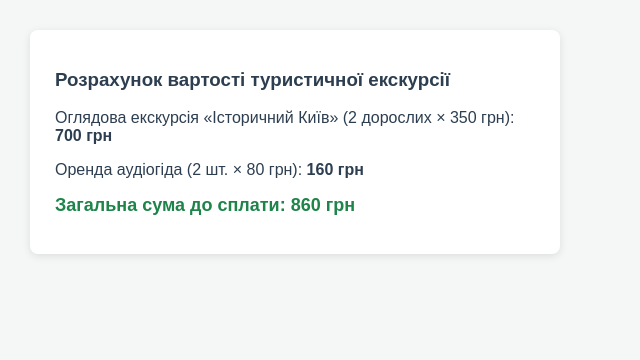
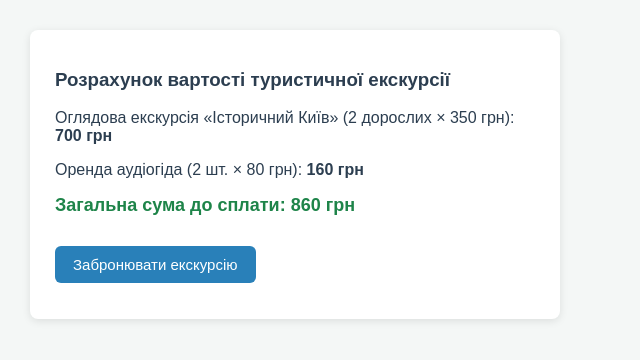
Before and after one commit to valmqww/tour-excursions-12, a plain HTML site: page index.html in a window 1280 px wide. Shown: the whole page, without its empty margins (0-640 px from the left). Drawn offline with Linux system fonts and the light colour scheme.

Commit message:
Feature: add interactive booking button and confirmation function

```diff
--- a/index.html
+++ b/index.html
@@ -24,6 +24,24 @@
             margin-top: 15px;
             font-size: 18px;
         }
+        button {
+            margin-top: 12px;
+            padding: 10px 18px;
+            background-color: #2980b9;
+            color: #ffffff;
+            border: none;
+            border-radius: 6px;
+            font-size: 15px;
+            cursor: pointer;
+        }
+        button:hover {
+            background-color: #1f6391;
+        }
+        .status {
+            margin-top: 12px;
+            color: #16a085;
+            font-weight: bold;
+        }
     </style>
 </head>
 <body>
@@ -32,6 +50,8 @@
         <p>Оглядова екскурсія «Історичний Київ» (2 дорослих × 350 грн): <strong>700 грн</strong></p>
         <p>Оренда аудіогіда (2 шт. × 80 грн): <strong>160 грн</strong></p>
         <p class="result" id="total"></p>
+        <button onclick="bookTour()">Забронювати екскурсію</button>
+        <p class="status" id="booking-status"></p>
     </div>
 
     <script>
@@ -39,9 +59,13 @@
         let audioGuidePrice = 160;
         let total = tourPrice + audioGuidePrice;
 
-        alert("Загальна вартість туристичної екскурсії: " + total + " грн");
         document.getElementById("total").textContent =
             "Загальна сума до сплати: " + total + " грн";
+
+        function bookTour() {
+            document.getElementById("booking-status").textContent =
+                "Заявку прийнято! Електронний ваучер на суму " + total + " грн сформовано.";
+        }
     </script>
 </body>
 </html>
```
